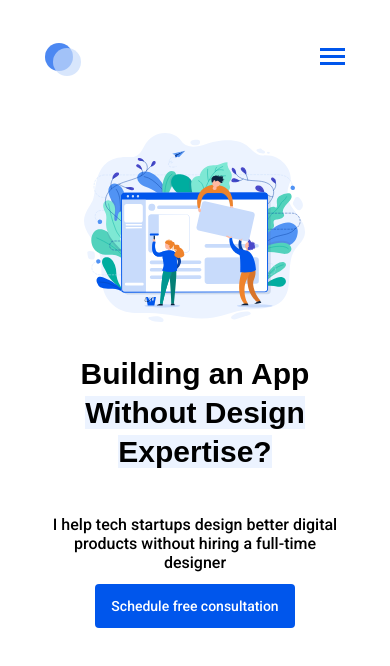
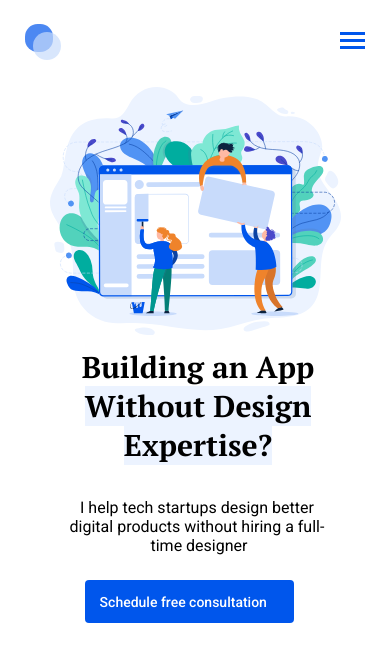
Before and after one commit to WebHeroSchool/HTML-CSS-2.0, a plain HTML site: page index.html in a window 390 px wide. Drawn offline with Linux system fonts and the light colour scheme.

Commit message:
адаптирование сайта под разные устройства

```diff
--- a/index.html
+++ b/index.html
@@ -30,7 +30,7 @@
 			<span class="main__title-text_highlight">Without Design Expertise?
 				</span>
 			</h1>
-			<p class="main__subtitle">I help tech startups design better digital products without hiring a&nbsp;full-time designer</p>
+			<p class="main__subtitle">I help tech startups design better digital products without hiring a&nbsp;full-&nbsp;time designer</p>
 			<a href="#"class="main__button" type="button" name="button">Schedule free consultation</a>
 	</section>
   </div>
--- a/style.css
+++ b/style.css
@@ -1,7 +1,11 @@
-
+body{
+	height: 100%;
+	margin: 0px;
+}
 .wrapper{
 	width: 80%;
 	margin: auto;
+	padding: 3px 0px;
 }
 .header{
 	display: flex;
@@ -15,8 +19,7 @@
 }
 .logo{
 	position: relative;
-	padding: 40px 0;
-	padding-left: 44px;
+	padding:  39px 0 40px 49px;
     font: bold 24px/32px pt_serif, arial, helvetica, sans-serif;
 }
 .logo__circle{
@@ -29,12 +32,13 @@
 }
 .logo__circle_color_dark-blue{
 background:#0056EC;
-border-radius: 50%;
+border-radius: 45%;
 opacity: .7;
+top:47%;
 }
 .logo__circle_color_blue{
 	left: 8px;
-	top: 56%;
+	top: 58%;
 	background: #C8DBFB;
 	border-radius: 50%;
 	opacity: .7;
@@ -46,6 +50,7 @@ opacity: .7;
     font-weight: 500;
     font-size: 18px;
     line-height: 21px;
+    margin-right: 10px;
 }
 .menu__item{
 	position: relative;
@@ -89,8 +94,10 @@ opacity: .7;
 	width: 100%;
 }
 .main{
- padding:0 63% 100px 0;
+ padding:0 63% 230px 0;
  background: url(img/mainImg.svg) no-repeat top right;
+ background-size: 51%;
+ background-position-y:23px;
 }
 
 .main__title{
@@ -98,7 +105,9 @@ font-family: 'PT Serif', serif;
 font-size: 50px;
 font-weight: bold;
 line-height: 65px;
-margin: 0 0 40px 0;
+margin: 0 0 37px 0;
+border: 1px solid transparent;
+padding-top: 100px;
 }
 .main__title-text_highlight{
 	background: #ecf3ff;
@@ -108,7 +117,8 @@ margin: 0 0 40px 0;
 	font-size: 22px;
 	font-weight: normal;
 	line-height: 26px;
-	margin: 0 0 41px 0;
+	margin: 0 0 59px 0;
+	max-width: 419px;
 }
 .main__button{
 	animation: button_animation 0.5s cubic-bezier(0.1,0.25,0.1,1) 0s infinite alternate both;
@@ -120,7 +130,7 @@ font-style: normal;
 font-weight: 500;
 font-size: 18px;
 line-height: 21px;
-padding: 14px 16px;
+padding: 18px 30px;
 text-decoration: none;
 transition: background-color .5s;
 }
@@ -128,9 +138,75 @@ transition: background-color .5s;
 	background-color:#191970;
 	animation: none;
 }
-@media (max-width: 768px) {
+
+@media (max-width: 1366px) {
+	.wrapper{
+		width: 69%;
+	}
+	.header{
+		margin-left: 4px;
+		margin-bottom: 80px;
+	}
+	.menu__item{
+		font-size: 14px;
+		line-height: 16px;
+		margin-right: 29px;
+	}
+	.main{
+		padding-top: 16px;
+		padding-left: 5px;
+		background-size: 55%;
+		background-position-y:-2px;
+	}
+	.main__title{
+		width: 130%;
+		padding-top: 0px;
+		line-height: 65px;
+	}
+	.main__subtitle{
+		font-size: 18px;
+		line-height: 22px;
+		margin-bottom: 53px;
+	}
+	.main__button{
+		font-size: 14px;
+		padding: 14px 22px;
+	}
+}
+
+@media (max-width: 1024px) {
+	.wrapper{
+		width: 92%;
+	}
+	.logo{
+		padding: 37px 0 42px 46px;
+	}
+	.logo__circle_color_blue{
+		top: 53%;
+	}
+	.menu__item{
+		margin-right: 25px;
+		line-height: 18px;
+	}
+	.menu__item:last-child{
+		margin-right: -4px;
+	}
+	.main__subtitle{
+		margin-top: 41px;
+		margin-bottom: 51px;
+	}
+	.main__button{
+		margin-left: 1px;
+		padding: 14px 25px 13px 15px;
+	}
+}
+
+@media(max-width: 768px){
 	.menu{
 		display: none;
+	}
+	.header{
+		margin-bottom: 0px;
 	}
 	.logo__text{
 		display: none;
@@ -140,49 +216,42 @@ transition: background-color .5s;
 		align-items: center;
 		width: 25px;
 		height: 17px;
-		padding:40px 0;
+		padding: 29px 9px;
 		background: url(img/rectangle.svg) no-repeat center;
 	}
-	.header{
-		margin-bottom: 28px;
+	.logo__circle_color_dark-blue{
+		top: 35px;
+		left: 5px;
+	}
+	.logo__circle_color_blue{
+		top: 43px;
+		left: 13px;
 	}
 	.main{
-		text-align: center;
-		padding: 74% 0 0;
-		background-size: 74%;
-		background-position: top center;
+		margin-left: 4px;
+		padding: 80px 0 0 0;
+		background-size: 82%;
+		background-position: 30px 5px;
 	}
 	.main__title{
-		margin-bottom: 44px;
-		font: bold 30px/39px pt_serif, arial, helvetica, sans-serif;
+		width: 100%;
+		margin-bottom: 32px;
+		padding-top: 185px;
+		font-size: 30px;
+		line-height: 39px;
+		text-align: center;
 	}
 	.main__subtitle{
-		margin-bottom: 25px;
-		font: 500 16px/19px Roboto, arial, helvetica, sans-serif;
+		font-size: 16px;
+		line-height: 19px;
+		text-align: center;
+		margin: 0 40px 37px 40px;
 	}
 	.main__button{
-		font: 500 14px/16px Roboto, arial, helvetica, sans-serif;
+		margin-left: 65px;
+		padding-right: 27px;
 	}
 }
-@media (max-width: 320px) {
-	.header{
-		margin-bottom: 10px;
-	}
-.main__title{
-	margin-bottom: 10px;
-}
-}
-@media (min-width: 1920px) {
-.menu{
-    font-weight: 500;
-    font-size: 18px;
-}
-.main__title{
-	font-size: 66px;
-    line-height: 87px;
-}
-}
-
 @keyframes button_animation{
 	0% {
 		box-shadow: 0 0 0 0;
```
